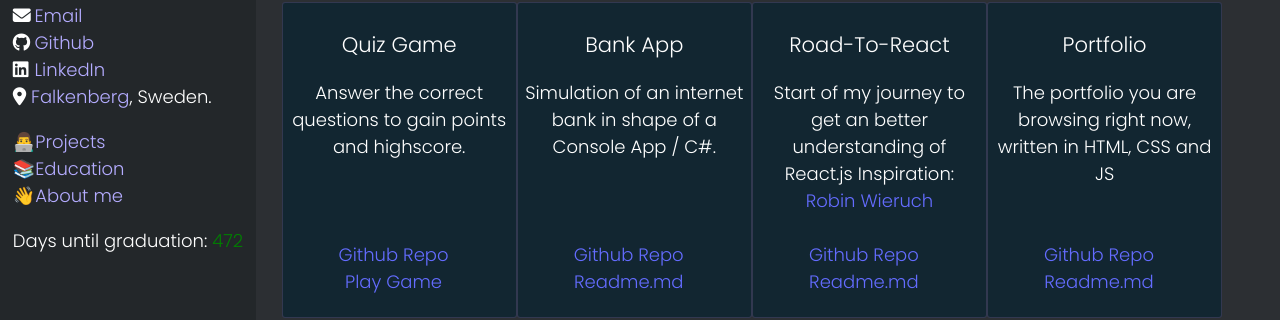
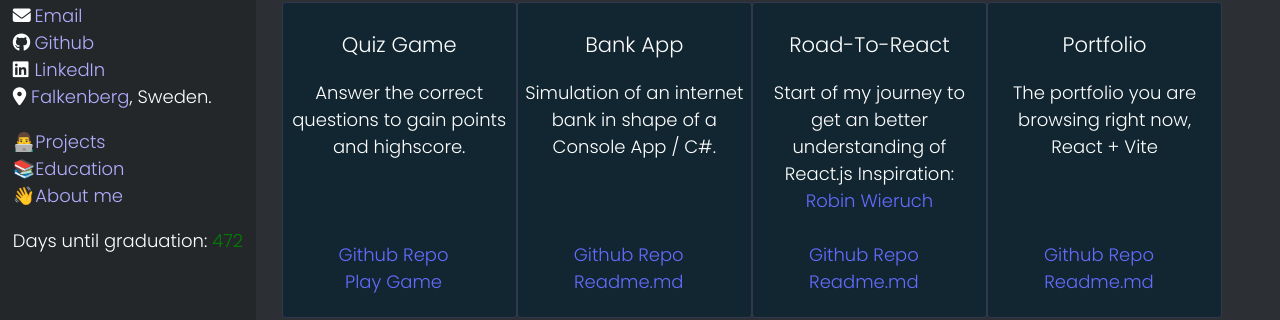
Before and after one commit to troskan/Portfolio, a React (Vite) app: page / in a window 1280 px wide. Shown: the part 195-515 px from the top of the page. Built offline with nearby package versions, Linux system fonts and the light colour scheme.

Commit message:
updated link to portfolio repo

```diff
--- a/src/components/PortfolioBoxes.jsx
+++ b/src/components/PortfolioBoxes.jsx
@@ -86,16 +86,13 @@ function PortfolioBoxes() {
         <div className="box-container">
           <div className="portfol-item">
             <h3>Portfolio</h3>
-            <p>
-              The portfolio you are browsing right now, written in HTML, CSS and
-              JS
-            </p>
+            <p>The portfolio you are browsing right now, React + Vite</p>
             <div className="portfol-list-container">
               <ul className="portfol-list">
                 <li>
                   <a
                     target="_blank"
-                    href="https://github.com/troskan/PortfolioWeb"
+                    href="https://github.com/troskan/labb2-react"
                   >
                     Github Repo
                   </a>
```
